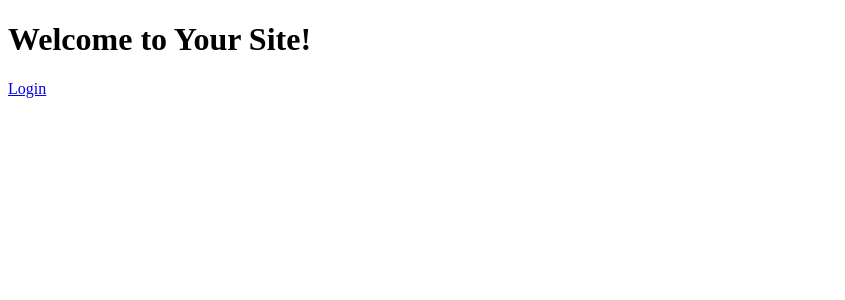
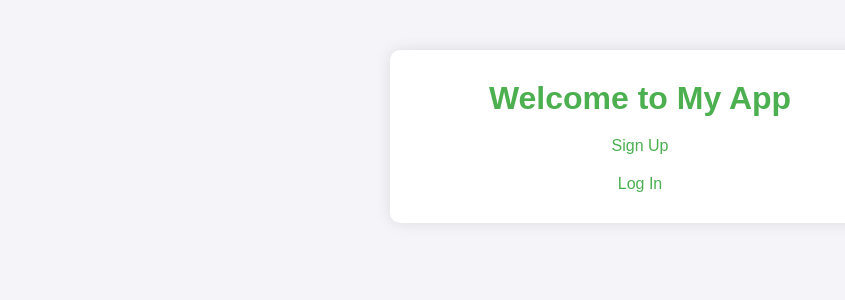
Before and after one commit to mattgraj/gardio, a Flask app: page / in a window 1280 px wide. Shown: the top 300 px of the page, without its empty margins (0-845 px from the left). Run offline with Flask 2, Linux system fonts and the light colour scheme.

Commit message:
Update index.html

```diff
--- a/templates/index.html
+++ b/templates/index.html
@@ -3,10 +3,14 @@
 <head>
     <meta charset="UTF-8">
     <meta name="viewport" content="width=device-width, initial-scale=1.0">
-    <title>Home Page</title>
+    <title>Home - My App</title>
+    <link rel="stylesheet" href="{{ url_for('static', filename='style.css') }}">
 </head>
 <body>
-    <h1>Welcome to Your Site!</h1>
-    <a href="/login">Login</a>
+    <div class="container">
+        <h1>Welcome to My App</h1>
+        <a href="{{ url_for('signup') }}">Sign Up</a>
+        <a href="{{ url_for('login') }}">Log In</a>
+    </div>
 </body>
 </html>
```
